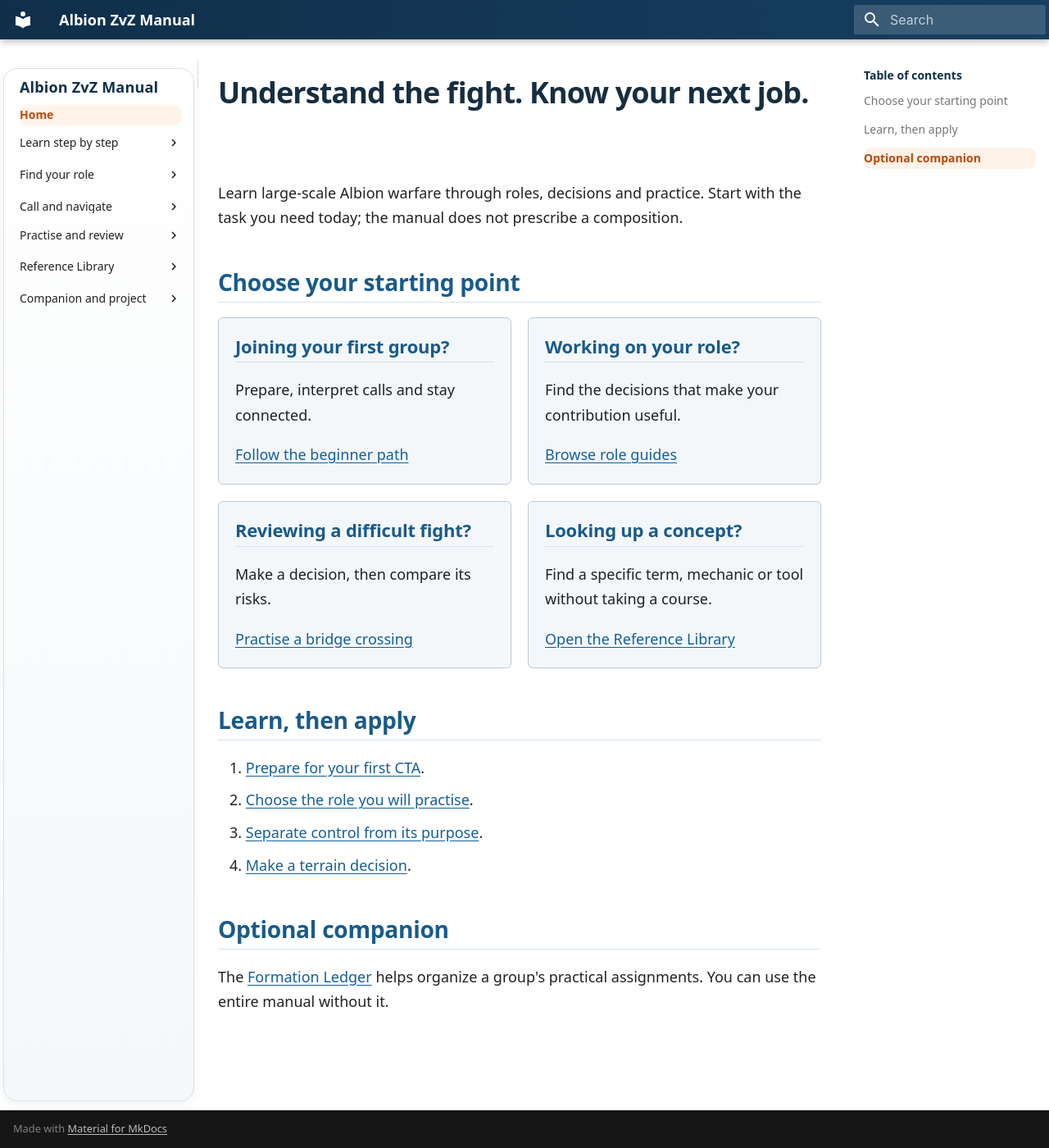
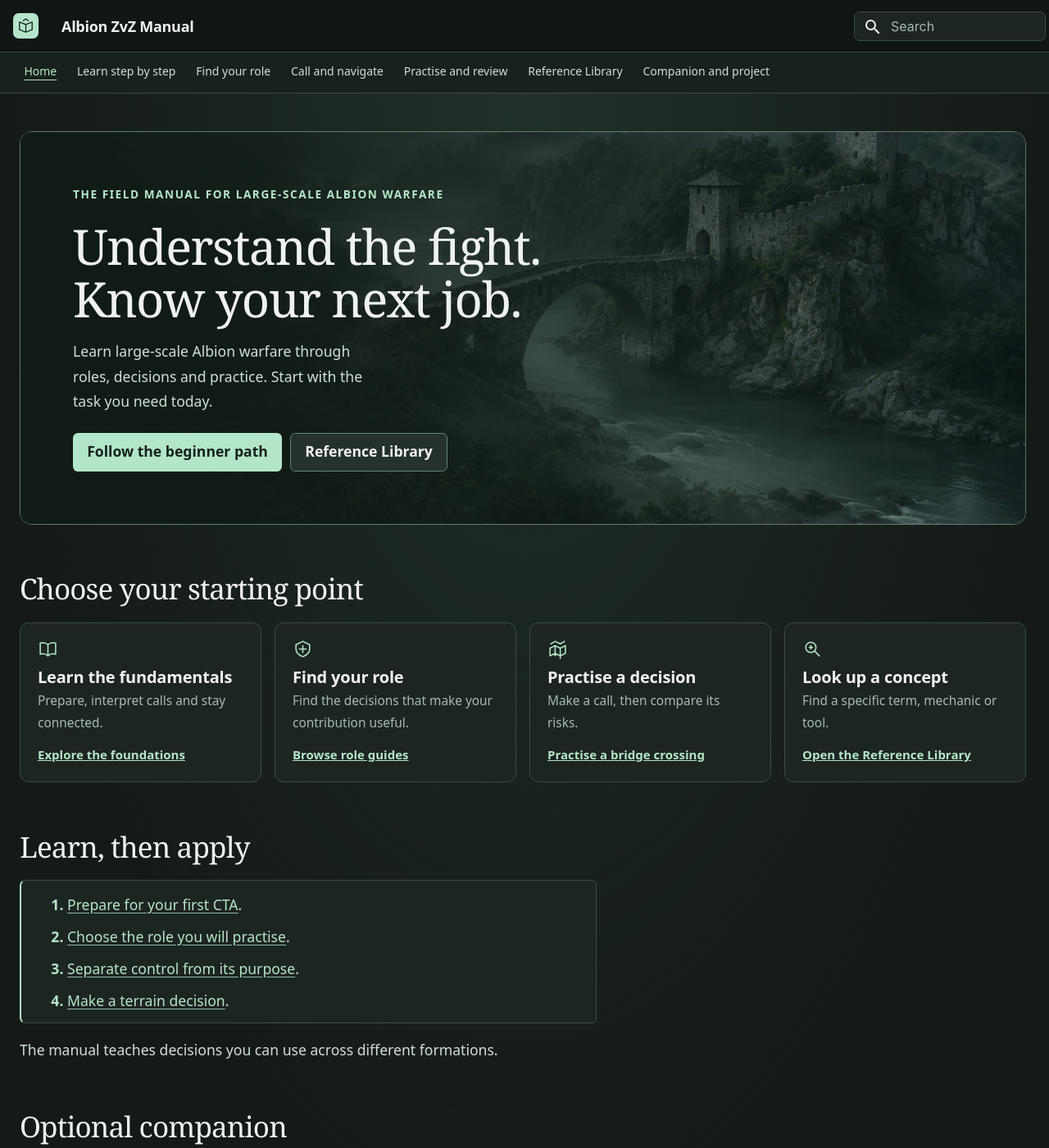
Before and after one commit to albionzvzmanual/albionzvzmanual.github.io, an MkDocs documentation site: the page built from docs/index.md, in a window 1280 px wide and 1400 px high. Shown: the whole window at 82% size. Built offline with MkDocs 1.6.1 and Material for MkDocs 9.7.7, drawn with Linux system fonts in a browser that asks for light colours.

Commit message:
Albion_ZvZ_Manual_v4_Charcoal_Mint_Development

```diff
--- a/docs/assets/navigation-accessibility.js
+++ b/docs/assets/navigation-accessibility.js
@@ -5,13 +5,17 @@
   const searchField = document.querySelector(".md-search__input");
   const controls = new Map();
   let keyboardActivation = false;
+  if (sidebar) sidebar.id = "field-navigation";
 
   for (const label of document.querySelectorAll("header label[for], .md-nav label.md-nav__link[for]")) {
     const toggle = document.getElementById(label.htmlFor);
     if (!(toggle instanceof HTMLInputElement) || toggle.type !== "checkbox") continue;
     label.tabIndex = 0;
     label.setAttribute("role", "button");
-    if (toggle === drawer) label.setAttribute("aria-label", "Open navigation");
+    if (toggle === drawer) {
+      label.setAttribute("aria-label", "Open navigation");
+      if (sidebar) label.setAttribute("aria-controls", sidebar.id);
+    }
     if (toggle === search) label.setAttribute("aria-label", "Open search");
     const reflect = () => label.setAttribute("aria-expanded", String(toggle.checked));
     reflect();
@@ -36,6 +40,18 @@
   });
 
   document.addEventListener("keydown", event => {
+    if (event.key === "Tab" && drawer?.checked && !search?.checked && sidebar) {
+      const candidates = [...sidebar.querySelectorAll('a[href], [tabindex="0"]')]
+        .filter(element => element.getClientRects().length && getComputedStyle(element).visibility === "visible");
+      const first = candidates[0];
+      const last = candidates.at(-1);
+      const active = document.activeElement;
+      const boundary = event.shiftKey ? first : last;
+      if (first && (!sidebar.contains(active) || active === boundary)) {
+        event.preventDefault();
+        (event.shiftKey ? last : first).focus();
+      }
+    }
     if (event.key !== "Escape") return;
     const toggle = search?.checked ? search : drawer?.checked ? drawer : null;
     const button = controls.get(toggle);
@@ -45,4 +61,22 @@
     button.click();
     button.focus();
   }, true);
+
+  // Wide reference tables scroll independently of the article.
+  const markScrollableTables = () => {
+    for (const wrapper of document.querySelectorAll(".md-typeset__scrollwrap")) {
+      const scrolls = wrapper.scrollWidth > wrapper.clientWidth + 1;
+      if (scrolls) {
+        wrapper.tabIndex = 0;
+        wrapper.setAttribute("role", "region");
+        wrapper.setAttribute("aria-label", "Scrollable reference table");
+      } else {
+        wrapper.removeAttribute("tabindex");
+        wrapper.removeAttribute("role");
+        wrapper.removeAttribute("aria-label");
+      }
+    }
+  };
+  window.addEventListener("load", markScrollableTables, {once: true});
+  window.addEventListener("resize", markScrollableTables);
 })();
--- /dev/null
+++ b/docs/assets/stylesheets/fieldbook.css
@@ -0,0 +1,430 @@
+/* Field manual theme for Material. Keep site surfaces in this token set. */
+[data-md-color-scheme="fieldbook"] {
+  color-scheme: dark;
+  --field-ink: #eef3ef;
+  --field-text: #d2ded8;
+  --field-muted: #a9bab2;
+  --field-canvas: #151a18;
+  --field-surface: #1d2521;
+  --field-raised: #25312b;
+  --field-border: #3a4c42;
+  --field-mint: #b3e6c9;
+  --field-signal: #f2cc99;
+  --field-serif: Georgia, "Times New Roman", serif;
+  --md-default-bg-color: var(--field-canvas);
+  --md-default-bg-color--light: #1b231f;
+  --md-default-bg-color--lighter: var(--field-surface);
+  --md-default-bg-color--lightest: var(--field-raised);
+  --md-default-fg-color: var(--field-text);
+  --md-default-fg-color--light: var(--field-muted);
+  --md-default-fg-color--lighter: #93a79b;
+  --md-default-fg-color--lightest: var(--field-border);
+  --md-typeset-color: var(--field-text);
+  --md-typeset-a-color: var(--field-mint);
+  --md-primary-fg-color: #101613;
+  --md-primary-fg-color--light: var(--field-raised);
+  --md-primary-fg-color--dark: #101613;
+  --md-primary-bg-color: var(--field-ink);
+  --md-primary-bg-color--light: var(--field-muted);
+  --md-accent-fg-color: #d1f8e1;
+  --md-accent-fg-color--transparent: #b3e6c91a;
+  --md-accent-bg-color: #121d17;
+  --md-code-fg-color: #d9eedf;
+  --md-code-bg-color: #101713;
+  --md-code-hl-color: #b3e6c94d;
+  --md-typeset-table-color: var(--field-border);
+  --md-typeset-table-color--light: #b3e6c908;
+  --md-admonition-fg-color: var(--field-text);
+  --md-admonition-bg-color: var(--field-surface);
+  --md-footer-fg-color: var(--field-ink);
+  --md-footer-fg-color--light: var(--field-text);
+  --md-footer-fg-color--lighter: var(--field-muted);
+  --md-footer-bg-color: #101613;
+  --md-footer-bg-color--dark: #0f1411;
+}
+
+body {
+  font-family: system-ui, -apple-system, "Segoe UI", sans-serif;
+}
+
+.md-grid { max-width: 76rem; }
+.md-header {
+  border-bottom: 1px solid var(--field-border);
+  box-shadow: none;
+}
+.md-header__inner { min-height: 3.15rem; }
+.md-header__button.md-logo { margin-right: 0; }
+.md-header__button.md-logo img { width: 1.55rem; height: 1.55rem; }
+.md-header__title {
+  font-weight: 710;
+  font-size: .9rem;
+  letter-spacing: -.015em;
+}
+.md-tabs {
+  background: #18211c;
+  border-bottom: 1px solid var(--field-border);
+  color: var(--field-text);
+}
+.md-tabs__list { padding-inline: .65rem; }
+.md-tabs__item { height: 2.45rem; padding-inline: .62rem; }
+.md-tabs__link {
+  margin-top: .7rem;
+  font-size: .7rem;
+  opacity: 1;
+}
+.md-tabs__item--active .md-tabs__link {
+  color: var(--field-mint);
+  text-decoration: underline;
+  text-underline-offset: .38em;
+}
+.md-search__form {
+  background: var(--field-surface);
+  border: 1px solid var(--field-border);
+  border-radius: .35rem;
+}
+.md-search__input::placeholder { color: var(--field-muted); }
+.md-search__output { border: 1px solid var(--field-border); }
+.md-search-result__meta { color: var(--field-muted); background: var(--field-surface); }
+.md-search-result__article--document { color: var(--field-text); }
+.md-search-result mark { color: var(--field-mint); }
+
+.md-main__inner { margin-top: 1.35rem; }
+.md-content { min-width: 0; }
+.md-content__inner {
+  margin: 0 clamp(.8rem, 2.8vw, 2.1rem);
+  padding: .55rem 0 2.8rem;
+}
+.md-sidebar__scrollwrap { scrollbar-color: var(--field-border) transparent; }
+.md-nav { font-size: .72rem; line-height: 1.45; }
+.md-nav__title {
+  color: var(--field-mint);
+  letter-spacing: .045em;
+  font-size: .71rem;
+}
+.md-nav--primary > .md-nav__title {
+  border-bottom: 1px solid var(--field-border);
+  margin-bottom: .55rem;
+  padding-bottom: .65rem;
+}
+.md-nav .md-nav__link {
+  padding: .36rem .48rem;
+  border-radius: .3rem;
+}
+.md-nav .md-nav__link:hover,
+.md-nav .md-nav__link:focus-visible { background: var(--field-raised); }
+.md-nav .md-nav__link--active {
+  color: var(--field-mint);
+  background: #294135;
+  font-weight: 650;
+}
+.md-nav__link .md-ellipsis { white-space: normal; }
+.md-sidebar--secondary .md-nav__title { padding-left: .5rem; }
+
+.md-typeset {
+  font-size: .88rem;
+  line-height: 1.72;
+  overflow-wrap: anywhere;
+}
+.md-typeset h1,
+.md-typeset h2 {
+  color: var(--field-ink);
+  font-family: var(--field-serif);
+  font-weight: 500;
+  letter-spacing: -.025em;
+  text-wrap: balance;
+}
+.md-typeset h1 {
+  font-size: clamp(1.9rem, 4.2vw, 3.15rem);
+  line-height: 1.07;
+  margin: .18em 0 .55em;
+}
+.md-typeset h2 {
+  font-size: clamp(1.33rem, 2.8vw, 1.75rem);
+  line-height: 1.2;
+  margin: 1.65em 0 .55em;
+}
+.md-typeset h3 {
+  color: var(--field-ink);
+  font-size: 1rem;
+  line-height: 1.3;
+  font-weight: 680;
+  margin-top: 1.45em;
+}
+.md-content__inner > :is(p, ol, ul, dl, blockquote) { max-width: 70ch; }
+.md-content__inner > h1 + p { color: #e0ebe4; font-size: .97rem; }
+.md-typeset :is(strong,dt) { color: var(--field-ink); }
+.md-typeset p a, .md-typeset li a, .md-typeset td a {
+  text-decoration: underline;
+  text-decoration-color: #90bea5;
+  text-underline-offset: .18em;
+}
+.md-typeset blockquote {
+  padding: .5rem .85rem;
+  background: var(--field-surface);
+  border-left: .12rem solid var(--field-mint);
+  color: var(--field-text);
+}
+.md-typeset hr { border-color: var(--field-border); }
+.md-typeset pre > code { border: 1px solid var(--field-border); border-radius: .4rem; }
+.md-typeset :is(h1,h2,h3,h4)[id] { scroll-margin-top: 4.2rem; }
+.md-typeset .headerlink { color: var(--field-muted); }
+
+.md-typeset .field-breadcrumbs ol {
+  display: flex;
+  flex-wrap: wrap;
+  gap: .2rem .5rem;
+  list-style: none;
+  margin: .1rem 0 .95rem;
+  padding: 0;
+  color: var(--field-muted);
+  font-size: .68rem;
+}
+.md-typeset .field-breadcrumbs ol li { margin: 0; }
+.field-breadcrumbs li + li::before {
+  content: "/";
+  color: var(--field-muted);
+  margin-right: .5rem;
+}
+
+.md-typeset .md-typeset__scrollwrap { margin-inline: 0; }
+.md-typeset .md-typeset__table { display: block; padding-inline: 0; }
+.md-typeset .md-typeset__scrollwrap { overflow-x: auto; }
+.md-typeset table:not([class]) {
+  display: table;
+  width: 100%;
+  border: 1px solid var(--field-border);
+  border-radius: .5rem;
+  background: var(--field-surface);
+  font-size: .78rem;
+}
+.md-typeset table:not([class]) th {
+  color: var(--field-mint);
+  background: var(--field-raised);
+  font-weight: 660;
+}
+.md-typeset table:not([class]) :is(td,th) { padding: .65rem .72rem; }
+.md-typeset table:not([class]) tr:nth-child(even) td { background: #b3e6c906; }
+.md-typeset table:not([class]):has(tr > th:nth-child(5)) { min-width: 31rem; }
+.md-typeset .admonition,
+.md-typeset details {
+  background: var(--field-surface);
+  border: 1px solid var(--field-border);
+  border-radius: .55rem;
+  box-shadow: none;
+  font-size: .81rem;
+}
+.md-typeset details > summary,
+.md-typeset .admonition-title {
+  color: var(--field-ink);
+  background: var(--field-raised);
+  border: 0;
+  font-weight: 650;
+}
+.md-typeset summary { min-height: 2.2rem; }
+.md-typeset details > summary::before,
+.md-typeset details > summary::after,
+.md-typeset .admonition-title::before { background-color: var(--field-mint); }
+.md-typeset details[open] > summary { border-bottom: 1px solid var(--field-border); }
+.md-typeset details > summary:hover { background: #304438; }
+.md-typeset :is(details.question, .admonition.question) {
+  border-color: #688c78;
+}
+.md-typeset :is(details.info, .admonition.info) {
+  border-color: var(--field-border);
+}
+.md-typeset :is(details.question, details.info) > summary,
+.md-typeset :is(.admonition.question, .admonition.info) > .admonition-title {
+  background: var(--field-raised);
+}
+.md-typeset :is(details.question, details.info) > summary::before,
+.md-typeset :is(.admonition.question, .admonition.info) > .admonition-title::before {
+  background-color: var(--field-mint);
+}
+.md-typeset :is(#reading-order,#learn-then-apply) + ol {
+  padding: .7rem .8rem .55rem 1.7rem;
+  margin-left: 0;
+  border: 1px solid var(--field-border);
+  border-left: 2px solid var(--field-mint);
+  border-radius: .35rem;
+  background: var(--field-surface);
+}
+.md-typeset :is(#reading-order,#learn-then-apply) + ol li::marker {
+  color: var(--field-mint);
+  font-weight: 700;
+}
+.md-typeset .lead {
+  padding: .7rem 1rem;
+  background: var(--field-surface);
+  border-left: 2px solid var(--field-mint);
+  border-radius: .3rem;
+}
+.md-typeset #find-by-question + .md-typeset__scrollwrap td:first-child {
+  color: var(--field-ink);
+  font-weight: 650;
+  width: 43%;
+}
+.md-typeset #the-role-families + .ao-card-grid {
+  grid-template-columns: repeat(auto-fit, minmax(min(100%, 13rem), 1fr));
+}
+.md-typeset #the-role-families + .ao-card-grid .ao-card {
+  display: flex;
+  flex-direction: column;
+  border-top-color: #688c78;
+}
+.md-typeset #the-role-families + .ao-card-grid .ao-card p:last-child {
+  margin-top: auto;
+}
+.md-typeset :is(#field-exercise-the-bridge-crossing,#worked-example) {
+  border-top: 1px solid var(--field-border);
+  padding-top: .75rem;
+}
+
+/* Legacy curriculum markup and the cover use the same components. */
+.ao-card-grid, .field-routes {
+  display: grid;
+  grid-template-columns: repeat(auto-fit, minmax(min(100%, 12rem), 1fr));
+  gap: .8rem;
+  margin: 1rem 0 1.55rem;
+}
+.ao-card, .ao-build-card, .ao-hero, .ao-callout, .ao-warning, .field-route {
+  padding: .95rem 1.05rem;
+  border: 1px solid var(--field-border);
+  border-radius: .55rem;
+  background: var(--field-surface);
+  min-width: 0;
+}
+.ao-card h3, .ao-hero h2 { margin-top: 0; }
+.ao-card p:last-child { margin-bottom: 0; }
+.ao-callout, .ao-warning, .ao-build-card { border-left: .16rem solid var(--field-mint); }
+.ao-warning { border-left-color: var(--field-signal); }
+.ao-button-row { display: flex; flex-wrap: wrap; gap: .5rem; }
+.md-typeset .ao-button, .md-typeset .field-button {
+  display: inline-flex;
+  align-items: center;
+  min-height: 2.2rem;
+  padding: .52rem .86rem;
+  border-radius: .32rem;
+  color: #122319;
+  background: var(--field-mint);
+  font-weight: 700;
+  line-height: 1.35;
+  text-decoration: none;
+}
+.md-typeset .ao-button.secondary, .md-typeset .field-button--secondary {
+  background: var(--field-raised);
+  border: 1px solid #668675;
+  color: var(--field-ink);
+}
+.md-typeset .field-button:hover, .md-typeset .ao-button:hover { filter: brightness(1.12); }
+.md-typeset img[src*="bridge-review"] {
+  display: block;
+  width: 100%;
+  max-width: 24rem;
+  margin: .8rem 0;
+  border: 1px solid var(--field-border);
+  border-radius: .5rem;
+}
+.md-footer { border-top: 1px solid var(--field-border); }
+
+/* The cover uses the wide layout. Lessons keep their two reference rails. */
+.md-main:has(.field-cover) {
+  background: radial-gradient(ellipse at 50% 0, #213129 0, transparent 32rem);
+}
+.md-main:has(.field-cover) .md-main__inner { max-width: 68rem; }
+.md-main:has(.field-cover) .md-content__inner { margin-inline: clamp(.7rem, 3vw, 1.4rem); }
+.field-cover {
+  position: relative;
+  isolation: isolate;
+  display: flex;
+  align-items: center;
+  min-height: 23rem;
+  overflow: hidden;
+  border: 1px solid #607b6b;
+  border-radius: .75rem;
+  background: #1b2820;
+}
+.field-cover img, .field-cover::after {
+  position: absolute;
+  inset: 0;
+  width: 100%;
+  height: 100%;
+}
+.field-cover img { z-index: -2; object-fit: cover; object-position: 68% 54%; }
+.field-cover::after {
+  content: "";
+  z-index: -1;
+  background: linear-gradient(90deg, #111b16 1%, #111b16f5 26%, #111b16a8 54%, #141d1933);
+}
+.field-cover__body {
+  max-width: 39rem;
+  padding: clamp(1.25rem, 5vw, 3.3rem);
+}
+.md-typeset .field-cover__label {
+  color: var(--field-mint);
+  font-size: .68rem;
+  font-weight: 710;
+  letter-spacing: .115em;
+  text-transform: uppercase;
+  margin: 0 0 1rem;
+}
+.md-typeset .field-cover h1 {
+  font-size: clamp(2.05rem, 4.65vw, 3.55rem);
+  margin: 0 0 .28em;
+  text-wrap: initial;
+}
+.field-cover__intro { max-width: 38ch; }
+.field-cover__actions { display: flex; flex-wrap: wrap; gap: .5rem; margin-top: 1.2rem; }
+.field-routes { grid-template-columns: repeat(4, minmax(0, 1fr)); }
+.field-route {
+  display: flex;
+  flex-direction: column;
+  align-items: flex-start;
+  min-height: 8.5rem;
+  transition: background-color .16s ease, border-color .16s ease;
+}
+.field-route:hover, .field-route:focus-within { background: var(--field-raised); border-color: #668675; }
+.field-route svg { width: 1.25rem; height: 1.25rem; color: var(--field-mint); }
+.md-typeset .field-route h3 { margin: .45rem 0 .15rem; }
+.field-route p { margin: 0 0 .65rem; color: var(--field-muted); font-size: .77rem; }
+.field-route a { margin-top: auto; font-size: .75rem; font-weight: 650; text-decoration: underline; }
+.field-sequence { max-width: 37rem; }
+.field-companion { margin: 1.7rem 0 0; }
+
+:is(a,button,summary,label,[tabindex]):focus-visible {
+  outline: 2px solid var(--field-mint) !important;
+  outline-offset: 2px;
+  box-shadow: 0 0 0 2px var(--field-canvas);
+}
+@media (min-width: 76.25em) {
+  .md-main:has(.field-cover) .md-sidebar { display: none; }
+  .md-sidebar--primary { width: 12rem; }
+  .md-sidebar--secondary { width: 10.6rem; }
+  .md-sidebar--primary .md-sidebar__scrollwrap { border-right: 1px solid var(--field-border); }
+  .md-sidebar--secondary .md-sidebar__scrollwrap { border-left: 1px solid var(--field-border); padding-left: .43rem; }
+}
+@media (max-width: 76.24em) {
+  .md-nav--primary .md-nav__title { background: var(--field-surface); color: var(--field-ink); }
+}
+@media (max-width: 55em) {
+  .field-routes { grid-template-columns: repeat(2, minmax(0, 1fr)); }
+  .field-cover::after { background: linear-gradient(90deg,#111b16f5 4%,#111b16d9 50%,#111b1666); }
+}
+@media (max-width: 32em) {
+  .md-header__inner { min-height: 2.75rem; }
+  .md-main__inner { margin-top: .85rem; }
+  .md-typeset { font-size: .85rem; }
+  .field-cover { min-height: 0; }
+  .field-cover img { object-position: 73% 32%; }
+  .field-cover::after { background: linear-gradient(0deg,#111b16 10%,#111b16f0 53%,#111b1655); }
+  .field-cover__body { padding-top: 5.3rem; }
+  .field-routes { grid-template-columns: 1fr; }
+  .field-route { min-height: auto; }
+  .md-typeset table:not([class]) :is(td,th) { padding: .5rem; }
+}
+@media (prefers-reduced-motion: reduce) {
+  *, *::before, *::after {
+    scroll-behavior: auto !important;
+    transition-duration: 0s !important;
+    animation-duration: 0s !important;
+  }
+}
--- a/docs/index.md
+++ b/docs/index.md
@@ -1,14 +1,45 @@
-# Understand the fight. Know your next job.
+---
+title: Home
+hide:
+  - toc
+---
 
-Learn large-scale Albion warfare through roles, decisions and practice. Start with the task you need today; the manual does not prescribe a composition.
+<section class="field-cover" aria-labelledby="understand-the-fight-know-your-next-job">
+  <img src="assets/river-pass.webp" width="1440" height="960" alt="" fetchpriority="high">
+  <div class="field-cover__body">
+    <p class="field-cover__label">The field manual for large-scale Albion warfare</p>
+    <h1 id="understand-the-fight-know-your-next-job">Understand the fight.<br>Know your next job.</h1>
+    <p class="field-cover__intro">Learn large-scale Albion warfare through roles, decisions and practice. Start with the task you need today.</p>
+    <div class="field-cover__actions">
+      <a class="field-button" href="learning-paths/new-line-member/">Follow the beginner path</a>
+      <a class="field-button field-button--secondary" href="library/">Reference Library</a>
+    </div>
+  </div>
+</section>
 
 ## Choose your starting point
 
-<div class="task-grid">
-<section><h2>Joining your first group?</h2><p>Prepare, interpret calls and stay connected.</p><a href="learning-paths/new-line-member/">Follow the beginner path</a></section>
-<section><h2>Working on your role?</h2><p>Find the decisions that make your contribution useful.</p><a href="roles/">Browse role guides</a></section>
-<section><h2>Reviewing a difficult fight?</h2><p>Make a decision, then compare its risks.</p><a href="terrain-objectives/chokes-bridges-gates/">Practise a bridge crossing</a></section>
-<section><h2>Looking up a concept?</h2><p>Find a specific term, mechanic or tool without taking a course.</p><a href="library/">Open the Reference Library</a></section>
+<div class="field-routes">
+  <section class="field-route">
+    <svg aria-hidden="true" viewBox="0 0 24 24" fill="none" stroke="currentColor" stroke-width="1.5" stroke-linecap="round" stroke-linejoin="round"><path d="M3 5c4-1 7 0 9 2 2-2 5-3 9-2v13c-4-1-7 0-9 2-2-2-5-3-9-2zM12 7v13"/></svg>
+    <h3>Learn the fundamentals</h3><p>Prepare, interpret calls and stay connected.</p>
+    <a href="foundations/">Explore the foundations</a>
+  </section>
+  <section class="field-route">
+    <svg aria-hidden="true" viewBox="0 0 24 24" fill="none" stroke="currentColor" stroke-width="1.5" stroke-linecap="round" stroke-linejoin="round"><path d="M12 3 4 7v5c0 4 3 7 8 9 5-2 8-5 8-9V7zM8 12h8m-4-4v8"/></svg>
+    <h3>Find your role</h3><p>Find the decisions that make your contribution useful.</p>
+    <a href="roles/">Browse role guides</a>
+  </section>
+  <section class="field-route">
+    <svg aria-hidden="true" viewBox="0 0 24 24" fill="none" stroke="currentColor" stroke-width="1.5" stroke-linecap="round" stroke-linejoin="round"><path d="M3 20v-9l6-3 6 3 6-3v9l-6 3-6-3zM9 8v12m6-9v12M4 6l5-3 6 3 5-3"/></svg>
+    <h3>Practise a decision</h3><p>Make a call, then compare its risks.</p>
+    <a href="terrain-objectives/chokes-bridges-gates/">Practise a bridge crossing</a>
+  </section>
+  <section class="field-route">
+    <svg aria-hidden="true" viewBox="0 0 24 24" fill="none" stroke="currentColor" stroke-width="1.5" stroke-linecap="round"><circle cx="10" cy="10" r="6"/><path d="m15 15 5 5M8 10h4m-2-2v4"/></svg>
+    <h3>Look up a concept</h3><p>Find a specific term, mechanic or tool.</p>
+    <a href="library/">Open the Reference Library</a>
+  </section>
 </div>
 
 ## Learn, then apply
@@ -18,6 +49,8 @@ Learn large-scale Albion warfare through roles, decisions and practice. Start wi
 3. [Separate control from its purpose](mechanics/cc-armor-diminishing-returns.md).
 4. [Make a terrain decision](terrain-objectives/chokes-bridges-gates.md).
 
+The manual teaches decisions you can use across different formations.
+
 ## Optional companion
 
 The [Formation Ledger](workbooks/index.md) helps organize a group's practical assignments. You can use the entire manual without it.
--- a/mkdocs.yml
+++ b/mkdocs.yml
@@ -6,18 +6,20 @@ theme:
   name: material
   features:
   - navigation.indexes
+  - navigation.tabs
   - navigation.top
   - search.suggest
   - search.highlight
   - toc.follow
+  - navigation.footer
   palette:
-  - scheme: default
-    primary: blue grey
-    accent: deep orange
+    scheme: fieldbook
   font: false
+  custom_dir: overrides
+  logo: assets/field-mark.svg
+  favicon: assets/field-mark.svg
 extra_css:
-- assets/stylesheets/extra.css
-- assets/stylesheets/design-slice.css
+- assets/stylesheets/fieldbook.css
 markdown_extensions:
 - admonition
 - tables
@@ -180,6 +182,5 @@ nav:
 extra:
   version: 4.0.0
 site_dir: site
-
 extra_javascript:
 - assets/navigation-accessibility.js
--- /dev/null
+++ b/overrides/main.html
@@ -0,0 +1,23 @@
+{% extends "base.html" %}
+
+{% block content %}
+  {% if page and not page.is_homepage and page.parent %}
+    <nav class="field-breadcrumbs" aria-label="Breadcrumb">
+      <ol>
+        <li><a href="{{ nav.homepage.url | url }}">Home</a></li>
+        {% for ancestor in page.ancestors | reverse %}
+          <li>
+            {% if ancestor.is_page %}
+              <a href="{{ ancestor.url | url }}">{{ ancestor.title }}</a>
+            {% elif ancestor.children and ancestor.children[0].is_index and ancestor.children[0] != page %}
+              <a href="{{ ancestor.children[0].url | url }}">{{ ancestor.title }}</a>
+            {% else %}
+              <span>{{ ancestor.title }}</span>
+            {% endif %}
+          </li>
+        {% endfor %}
+      </ol>
+    </nav>
+  {% endif %}
+  {{ super() }}
+{% endblock %}
```
Also changed, not shown: README.md (+14 -2 lines), docs/assets/diagrams/bridge-review.svg, docs/assets/field-mark.svg (added), docs/assets/river-pass.webp (added).
